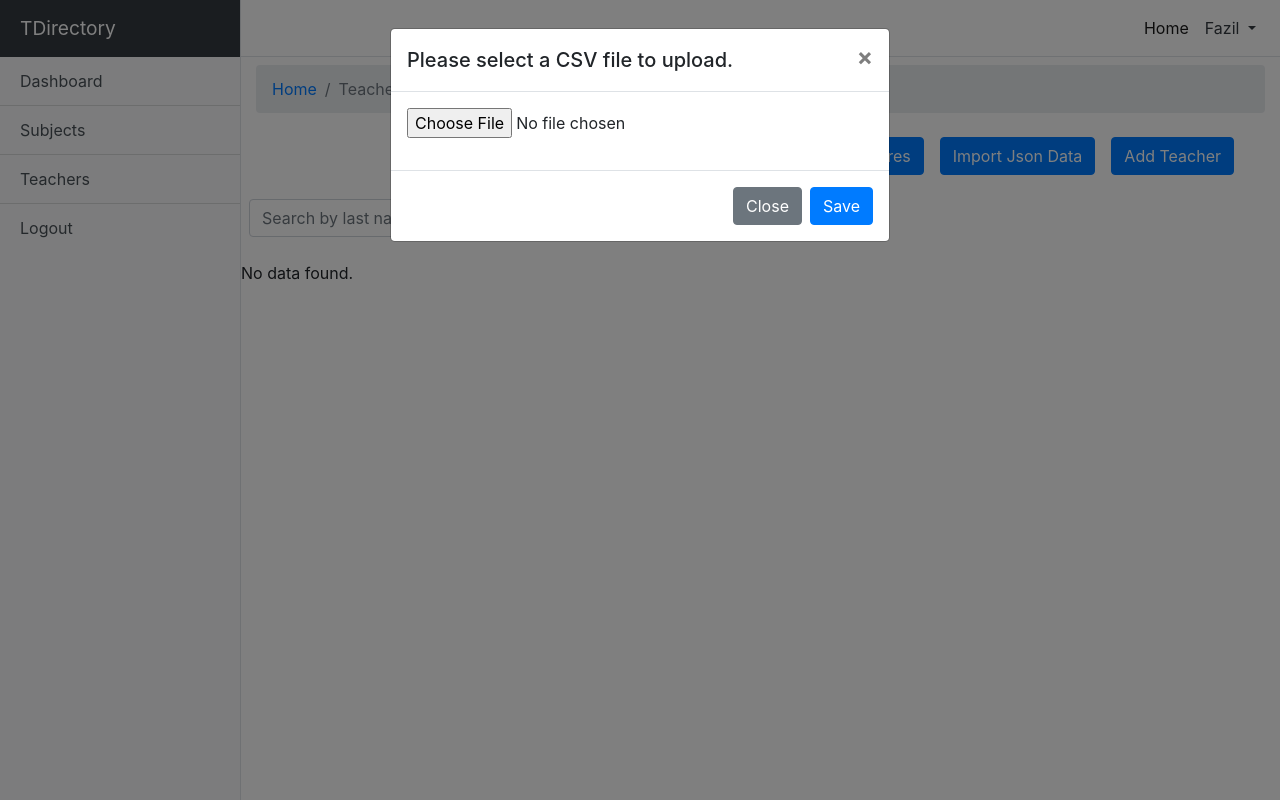
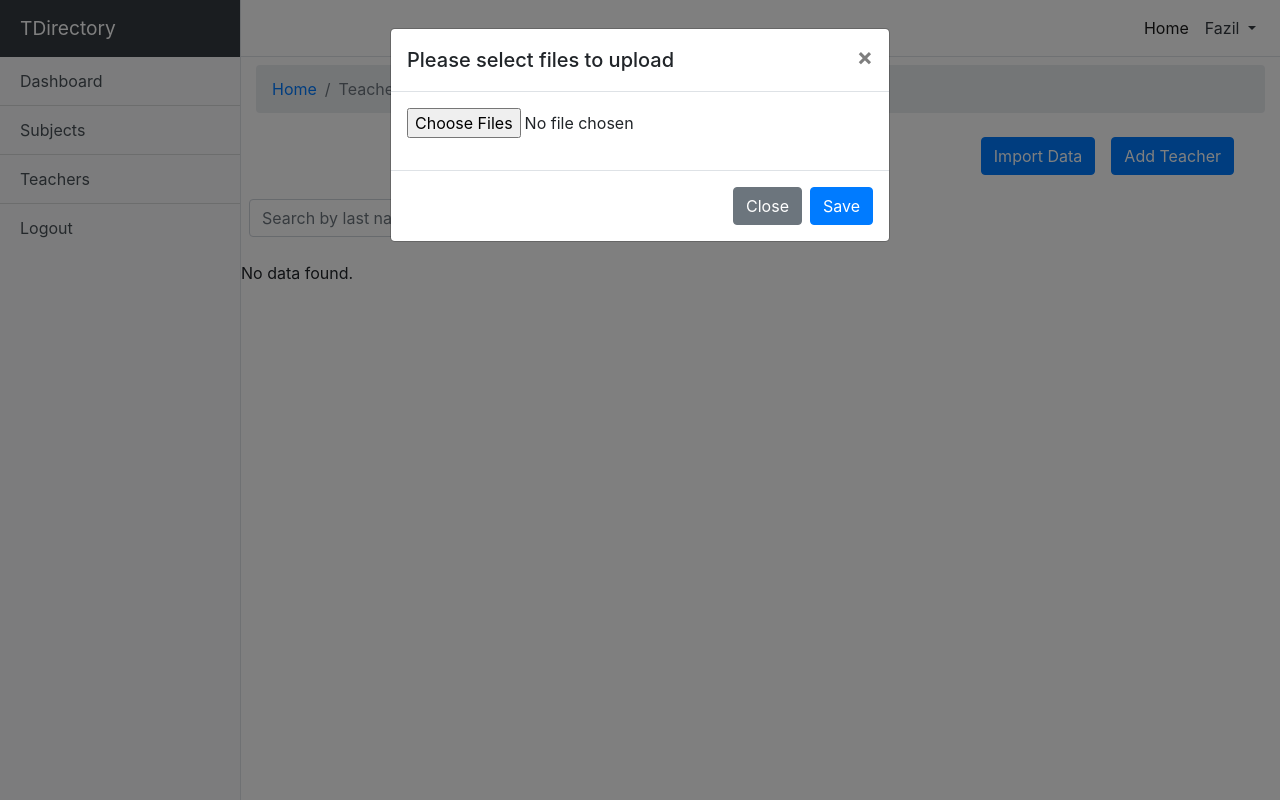
Before and after one commit to fazilsaleem/teacher_directory, a Django app: page /directory/teachers in a window 1280 px wide, after a click on "Import Data". Run offline with Django 3.2, Linux system fonts and the light colour scheme; a user stored in the database is signed in; data comes from the database, SQL or seed files in the repository; both versions use the stored data as it was after the commit; data that the repository does not hold is empty; some libraries are stand-ins or nearby versions.

Commit message:
made image and data import together rather than doing it seperately, removed some unused codes and spaces

```diff
--- a/app/administration/messages.py
+++ b/app/administration/messages.py
@@ -18,3 +18,4 @@ class BaseMessages(object):
         self.EMAIL_EXISTS = "This email is already registered. Please use a different email address."
         self.TEACHER_UPDATE = "Teacher details updated."
         self.NOT_CSV = "Unsupported format, Please upload a csv file."
+        self.SUBJECT_DATA_EXISTS = "Could not delete this subject, already assigned to a teacher."
--- a/app/administration/views.py
+++ b/app/administration/views.py
@@ -12,12 +12,8 @@ from django.views import View
 from teachers.models import Subjects, Teachers
 
 
-
-
-
 @method_decorator(login_required, name="dispatch")
 class DashboradView(generic.TemplateView):
-
     """
     Dashboard view for users who have logged in, Others will be redirected to the Login page.
     """
@@ -32,7 +28,6 @@ class DashboradView(generic.TemplateView):
             return context
 
 class LoginView(generic.TemplateView):
-
     """
     User Login view. after login success, user will be redirected to the dashborad.
     """
--- a/app/teachers/urls.py
+++ b/app/teachers/urls.py
@@ -4,7 +4,7 @@ teacher app  URL Configurations.
 
 from django.urls import path
 from teachers.views import SubjectsListView, DeleteSubjectView, AddSubjectView,TeachersListView, DeleteTeacherView, AddTeacherView,\
-    EditTeacherView, ChangePictureView, TeacherProfileView, CSVImportView, ImagesImportView
+    EditTeacherView, ChangePictureView, TeacherProfileView, DataImportView
 
 urlpatterns = [
     path('subjects', SubjectsListView.as_view(), name = 'subjects'),
@@ -16,6 +16,5 @@ urlpatterns = [
     path('edit-teacher/<int:pk>', EditTeacherView.as_view(), name = 'edit-teacher'),
     path('change-picture/<int:pk>', ChangePictureView.as_view(), name = 'change-picture'),
     path('profile/<int:pk>', TeacherProfileView.as_view(), name = 'profile'),
-    path('import-csv', CSVImportView.as_view(), name = 'import-csv'),
-    path('import-images', ImagesImportView.as_view(), name = 'import-images'),
+    path('import-csv', DataImportView.as_view(), name = 'import-csv'),
 ]
--- a/app/teachers/views.py
+++ b/app/teachers/views.py
@@ -18,10 +18,11 @@ from django.conf import settings
 import os
 from django.core.files.storage import default_storage
 from django.core.files.base import ContentFile
+from zipfile import ZipExtFile, ZipFile
+
 
 @method_decorator(login_required, name="dispatch")
 class SubjectsListView(ListView):
-
     """
     Available subjects list
     """
@@ -30,7 +31,7 @@ class SubjectsListView(ListView):
 
     def get_context_data(self, **kwargs):
             context = super().get_context_data(**kwargs)
-            query_set = self.model.objects.filter(is_active=True)
+            query_set = self.model.objects.filter(is_active=True).order_by('subject_name')
             context['subjects'] = query_set
             return context
 
@@ -42,6 +43,9 @@ class DeleteSubjectView(View):
 
     def get(self, request, subject_id):
         try:
+            if Teachers.objects.filter(subjects_taught__in =  [subject_id]).exists():
+                messages.error(request, self.mesg_obj.SUBJECT_DATA_EXISTS)
+                return redirect(self.redirect_url)
             self.model.objects.get(id=subject_id).delete()
             messages.success(request, self.mesg_obj.SUBJECT_DELETED)
             return redirect(self.redirect_url)
@@ -64,10 +68,8 @@ class AddSubjectView(View):
             messages.error(request,self.mesg_obj.SUBJECT_NOTCREATED )
         return redirect(self.success_url)
 
-
 @method_decorator(login_required, name="dispatch")
 class TeachersListView(ListView):
-
     """
     Available subjects list
     """
@@ -108,7 +110,6 @@ class DeleteTeacherView(View):
             messages.error(request, self.mesg_obj.TEACHER_NOT_FOUND)
             return redirect(self.redirect_url)
 
-
 @method_decorator(login_required, name="dispatch")
 class AddTeacherView(generic.FormView):
     template_name = "teachers/create-teacher.html"
@@ -144,14 +145,11 @@ class EditTeacherView(generic.UpdateView):
     def get_success_url(self):
         return "/directory/teachers"
 
-
-
 @method_decorator(login_required, name="dispatch")
 class ChangePictureView(View):
 
     def post(self, request, pk):
         profile_picture = request.FILES.get("profile_picture")
-        print(profile_picture)
         try:
             teacher_obj = Teachers.objects.get(id=pk)
         except:
@@ -165,60 +163,48 @@ class TeacherProfileView(generic.DetailView):
     template_name = "teachers/profile.html"
     model = Teachers
 
-
 @method_decorator(login_required, name="dispatch")
-class CSVImportView(View):
+class DataImportView(View):
     redirect_url = "teachers"
     mesg_obj = BaseMessages()
     def post(self, request):
-        csv_file = request.FILES['csv_import']
-        if not csv_file.name.endswith('.csv'):
-            messages.error(request,self.mesg_obj.NOT_CSV)
-            return redirect(self.redirect_url)
-        teacher_data = csv_file.read().decode('UTF-8')
-        buff_str = io.StringIO(teacher_data)
-        next(buff_str)
-        for column in csv.reader(buff_str, delimiter=',', quotechar='"'):
-            if column[0]:
-                if Teachers.objects.filter(email=column[3]).exists():
-                    print("email exists")
-                    continue
-                teacher_object = Teachers()
-                teacher_object.first_name = column[0]
-                teacher_object.last_name = column[1]
-                column[2] = ' '.join(column[2].split())
-                print("column2 is", column[2])
-                if column[2]:
-                    teacher_object.profile_picture = f'teacher_profile/{column[2]}'
-                else:
-                    teacher_object.profile_picture = None
-                teacher_object.email = column[3]
-                teacher_object.phone_number = column[4]
-                teacher_object.room_number = column[5]
-                teacher_object.save()
-                subjects = column[6]
-                subject_obj_list = []
-                for subject in subjects.split(','):
-                    subject_string = subject.strip().title()
-                    subject_obj = None
-                    subject_obj = Subjects.objects.filter(subject_name=subject_string).last()
-                    if not subject_obj:
-                        subject_obj = Subjects.objects.create(subject_name=subject_string)
-                    subject_obj_list.append(subject_obj)
-                for ind, subj in enumerate(subject_obj_list):
-                    #take only first 5 subjects
-                    if ind <5:
-                        teacher_object.subjects_taught.add(subj)
-                teacher_object.save()
+        uploaded_files = request.FILES.getlist('data_import')
+        for file_item in uploaded_files:
+            if file_item.name.endswith('.zip'):
+                with ZipFile(file_item,'r') as images:
+                    images.extractall(f'{settings.MEDIA_ROOT}/teacher_profile')
+            elif file_item.name.endswith('.csv'):
+                FNAME,LNAME,IMG,EMAIL,PHONE,ROOM,SUBJECTS = settings.CSV_ORDER.values()
+                teacher_data = file_item.read().decode('UTF-8')
+                buff_str = io.StringIO(teacher_data)
+                next(buff_str)
+                for column in csv.reader(buff_str, delimiter=',', quotechar='"'):
+                    if column[0]:
+                        if Teachers.objects.filter(email=column[EMAIL]).exists():
+                            continue
+                        teacher_object = Teachers()
+                        teacher_object.first_name = column[FNAME]
+                        teacher_object.last_name = column[LNAME]
+                        column[IMG] = ' '.join(column[IMG].split())
+                        if column[IMG]:
+                            teacher_object.profile_picture = f'teacher_profile/{column[IMG]}'
+                        else:
+                            teacher_object.profile_picture = None
+                        teacher_object.email = column[EMAIL]
+                        teacher_object.phone_number = column[PHONE]
+                        teacher_object.room_number = column[ROOM]
+                        teacher_object.save()
+                        subjects = column[SUBJECTS]
+                        subject_obj_list = []
+                        for subject in subjects.split(','):
+                            subject_string = subject.strip().title()
+                            subject_obj = None
+                            subject_obj = Subjects.objects.filter(subject_name=subject_string).last()
+                            if not subject_obj:
+                                subject_obj = Subjects.objects.create(subject_name=subject_string)
+                            subject_obj_list.append(subject_obj)
+                        for ind, subj in enumerate(subject_obj_list):
+                            if ind <settings.MAX_SUBJECT:
+                                teacher_object.subjects_taught.add(subj)
+                        teacher_object.save()
         return redirect(self.redirect_url)
-
-@method_decorator(login_required, name="dispatch")
-class ImagesImportView(View):
-    def post(self, request):
-        file_list = request.FILES.getlist('image_import')
-        for x in file_list:
-            print(x.name)
-            with default_storage.open('teacher_profile/'+x.name, 'wb+') as destination:
-                for chunk in x.chunks():
-                    destination.write(chunk)
-        return redirect("teachers")
--- a/app/templates/teachers/teachers.html
+++ b/app/templates/teachers/teachers.html
@@ -13,8 +13,7 @@
     <div class="row m-2" >
         <div class="col-md-12">
             <a href="{% url 'new-teacher' %}" class="btn btn-primary float-right m-2">Add Teacher</a>
-            <a href="" class="btn btn-primary float-right m-2" data-toggle="modal" data-target="#teacherModal">Import Json Data</a>
-            <a href="" class="btn btn-primary float-right m-2" data-toggle="modal" data-target="#imageModal">Upload Profile Pictures</a>
+            <a href="" class="btn btn-primary float-right m-2" data-toggle="modal" data-target="#teacherModal">Import Data</a>
         </div>
     </div>
     <form method="GET" action="">
@@ -94,7 +93,7 @@
   <div class="modal-dialog" role="document">
     <div class="modal-content">
       <div class="modal-header">
-        <h5 class="modal-title" id="exampleModalLabel">Please select a CSV file to upload.</h5>
+        <h5 class="modal-title" id="exampleModalLabel">Please select files to upload</h5>
         <button type="button" class="close" data-dismiss="modal" aria-label="Close">
           <span aria-hidden="true">&times;</span>
         </button>
@@ -103,7 +102,7 @@
           <form action="{% url 'import-csv' %}" method="post" enctype="multipart/form-data">
               {% csrf_token %}
               <div class="form-group">
-                <input type="file" id="csv_import" name="csv_import">
+                <input type="file" id="data_import" name="data_import" multiple>
               </div>
           </div>
           <div class="modal-footer">
@@ -114,30 +113,4 @@
     </div>
   </div>
 </div>
-
-<div class="modal fade" id="imageModal" tabindex="-1" role="dialog" aria-labelledby="exampleModalLabel" aria-hidden="true">
-  <div class="modal-dialog" role="document">
-    <div class="modal-content">
-      <div class="modal-header">
-        <h5 class="modal-title" id="exampleModalLabel">Please select multiple files to upload.</h5>
-        <button type="button" class="close" data-dismiss="modal" aria-label="Close">
-          <span aria-hidden="true">&times;</span>
-        </button>
-      </div>
-      <div class="modal-body">
-          <form action="{% url 'import-images' %}" method="post" enctype="multipart/form-data">
-              {% csrf_token %}
-              <div class="form-group">
-                <input type="file" id="image_import" name="image_import" multiple>
-              </div>
-          </div>
-          <div class="modal-footer">
-              <button type="button" class="btn btn-secondary" data-dismiss="modal">Close</button>
-              <button type="submit" class="btn btn-primary">Save</button>
-          </form>
-      </div>
-    </div>
-  </div>
-</div>
-
 {% endblock content %}
```
Also changed, not shown: app/teacher_directory/settings.py (+8 -0 lines), app/teachers/models.py (+0 -13 lines), app/db.sqlite3, app/media/teacher_profile/21744_kNRNpFT.jpg (deleted).
